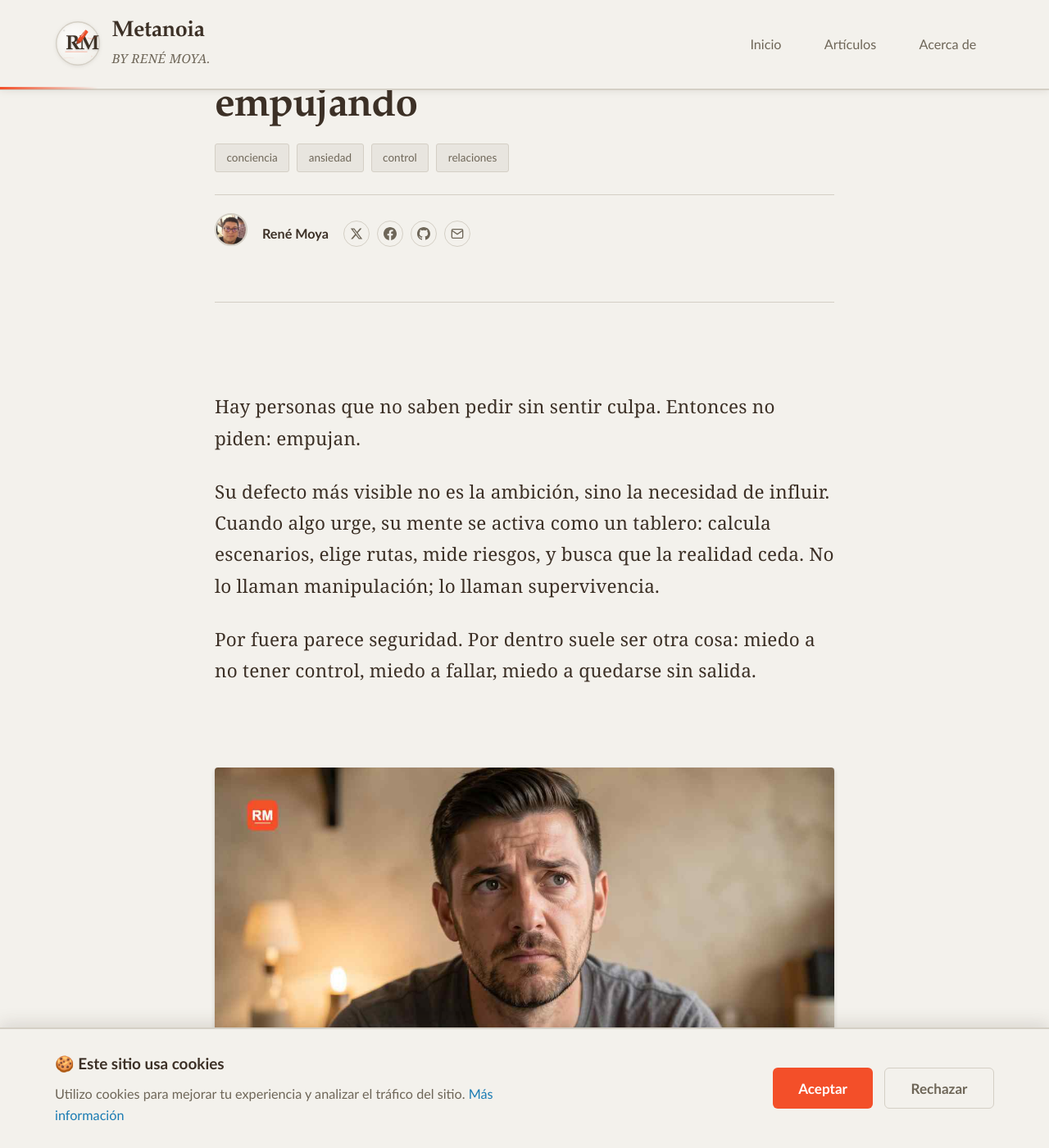
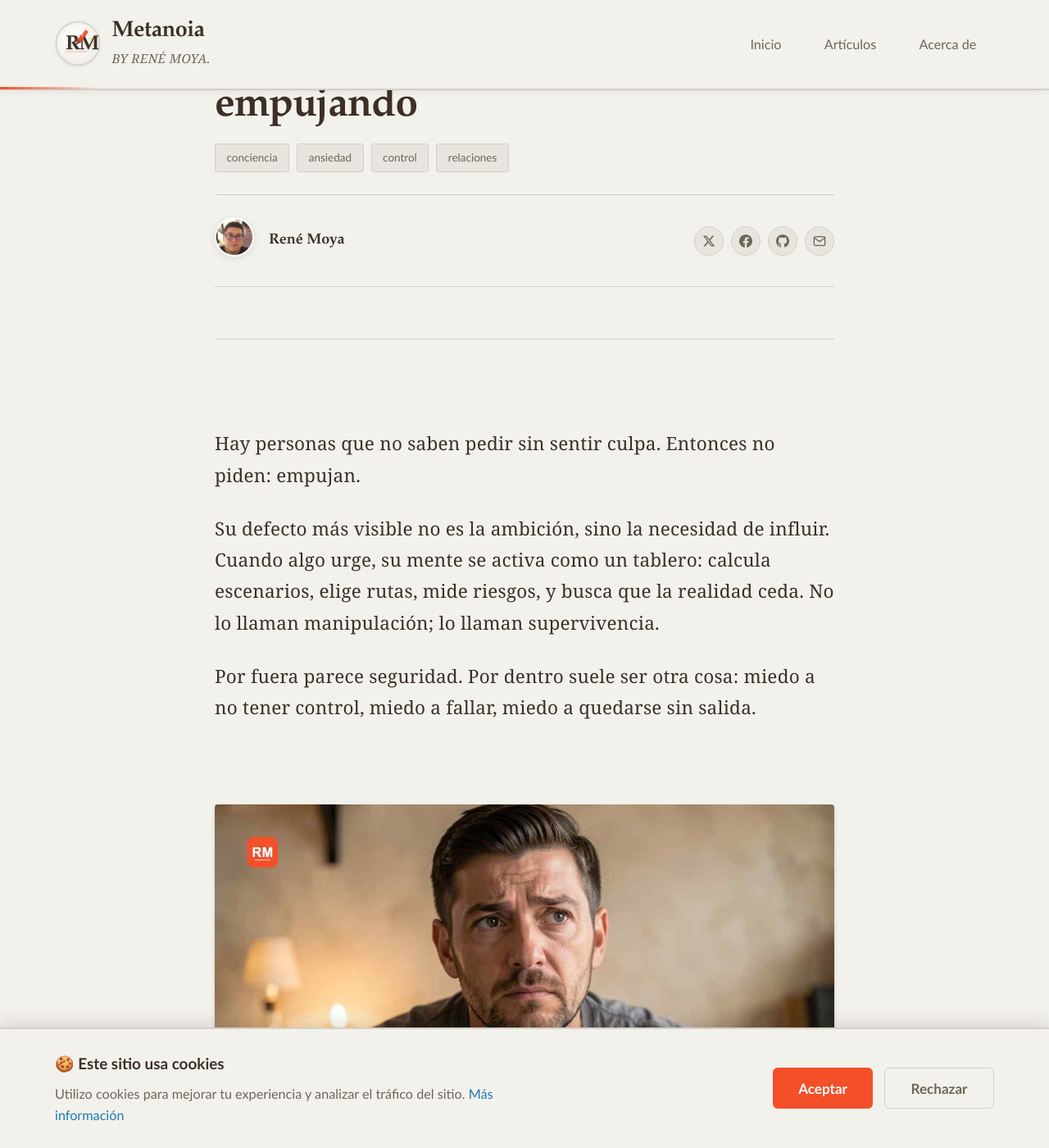
Before and after one commit to renedev0284-creator/renedev0284-creator.github.io, a Jekyll site: the page built from _posts/2026-02-08-cuando-no-sabes-pedir.md, in a window 1280 px wide and 1400 px high, scrolled down 215 px. Shown: the whole window at 82% size. Built offline with Jekyll 4.4.1, drawn with Linux system fonts in a browser that asks for light colours; comment, search, counter and statistics services are not loaded.

Commit message:
Fix author-minimal más pro

```diff
--- a/_includes/post-author-minimal.html
+++ b/_includes/post-author-minimal.html
@@ -1,15 +1,14 @@
-<!-- Autor Box Minimalista - Después de tags -->
+<!-- Autor Box Minimalista PRO - Versión mejorada -->
 <div class="post-author-minimal">
   <div class="author-avatar-small">
     <img src="{{ site.baseurl }}/assets/images/avatar.jpg" alt="René Moya">
   </div>
 
-  <div class="author-details">
   <span class="author-name-small">René Moya</span>
 
   <div class="author-social-minimal">
     <!-- Twitter/X -->
-      <a href="https://twitter.com/rened_ev"
+    <a href="https://twitter.com/renedev0284"
        target="_blank"
        rel="noopener noreferrer"
        aria-label="Twitter"
@@ -52,16 +51,16 @@
     </a>
   </div>
 </div>
-</div>
 
 <style>
 .post-author-minimal {
   display: flex;
   align-items: center;
   gap: 1rem;
-  padding: 1.25rem 0;
-  margin-top: 1.5rem;
+  padding: 1.5rem 0;
+  margin: 1.5rem 0;
   border-top: 1px solid var(--color-border);
+  border-bottom: 1px solid var(--color-border);
 }
 
 .author-avatar-small {
@@ -69,53 +68,55 @@
 }
 
 .author-avatar-small img {
-  width: 40px;
-  height: 40px;
+  width: 48px;
+  height: 48px;
   border-radius: 50%;
   object-fit: cover;
-  border: 2px solid var(--color-border);
+  border: 2px solid white;
+  box-shadow: 0 2px 8px rgba(60, 48, 38, 0.12);
+  transition: transform 0.3s ease;
 }
 
-.author-details {
-  display: flex;
-  align-items: center;
-  gap: 1rem;
-  flex: 1;
+.author-avatar-small img:hover {
+  transform: scale(1.05);
 }
 
 .author-name-small {
-  font-family: var(--font-sans);
-  font-size: 0.9rem;
+  font-family: var(--font-display);
+  font-size: 1rem;
   font-weight: 600;
   color: var(--color-text);
   white-space: nowrap;
+  margin-right: auto; /* Empuja los iconos a la derecha */
 }
 
 .author-social-minimal {
   display: flex;
   gap: 0.5rem;
   align-items: center;
+  margin-left: auto; /* Alinea a la derecha */
 }
 
 .author-social-minimal a {
   display: flex;
   align-items: center;
   justify-content: center;
-  width: 32px;
-  height: 32px;
+  width: 36px;
+  height: 36px;
   color: var(--color-text-muted);
-  background: transparent;
+  background: var(--color-bg-secondary);
   border: 1px solid var(--color-border);
   border-radius: 50%;
-  transition: all 0.2s ease;
+  transition: all 0.3s cubic-bezier(0.4, 0, 0.2, 1);
   text-decoration: none;
 }
 
 .author-social-minimal a:hover {
-  color: var(--color-orange);
-  background: var(--color-bg-secondary);
+  color: white;
+  background: var(--color-orange);
   border-color: var(--color-orange);
-  transform: translateY(-2px);
+  transform: translateY(-3px) scale(1.05);
+  box-shadow: 0 4px 12px rgba(243, 79, 41, 0.3);
 }
 
 .author-social-minimal svg {
@@ -128,12 +129,29 @@
   .post-author-minimal {
     flex-wrap: wrap;
     justify-content: center;
-    text-align: center;
+    gap: 0.75rem;
+    padding: 1.25rem 0;
   }
 
-  .author-details {
-    flex-direction: column;
-    gap: 0.75rem;
+  .author-name-small {
+    width: 100%;
+    text-align: center;
+    margin-right: 0;
+    order: -1; /* Nombre primero en móvil */
+  }
+
+  .author-avatar-small {
+    order: -2; /* Avatar primero de todo */
+  }
+
+  .author-social-minimal {
+    margin-left: 0;
+    justify-content: center;
+  }
+
+  .author-social-minimal a {
+    width: 40px;
+    height: 40px;
   }
 }
 </style>
```
Lines whose indentation alone changed are shown as unchanged.
